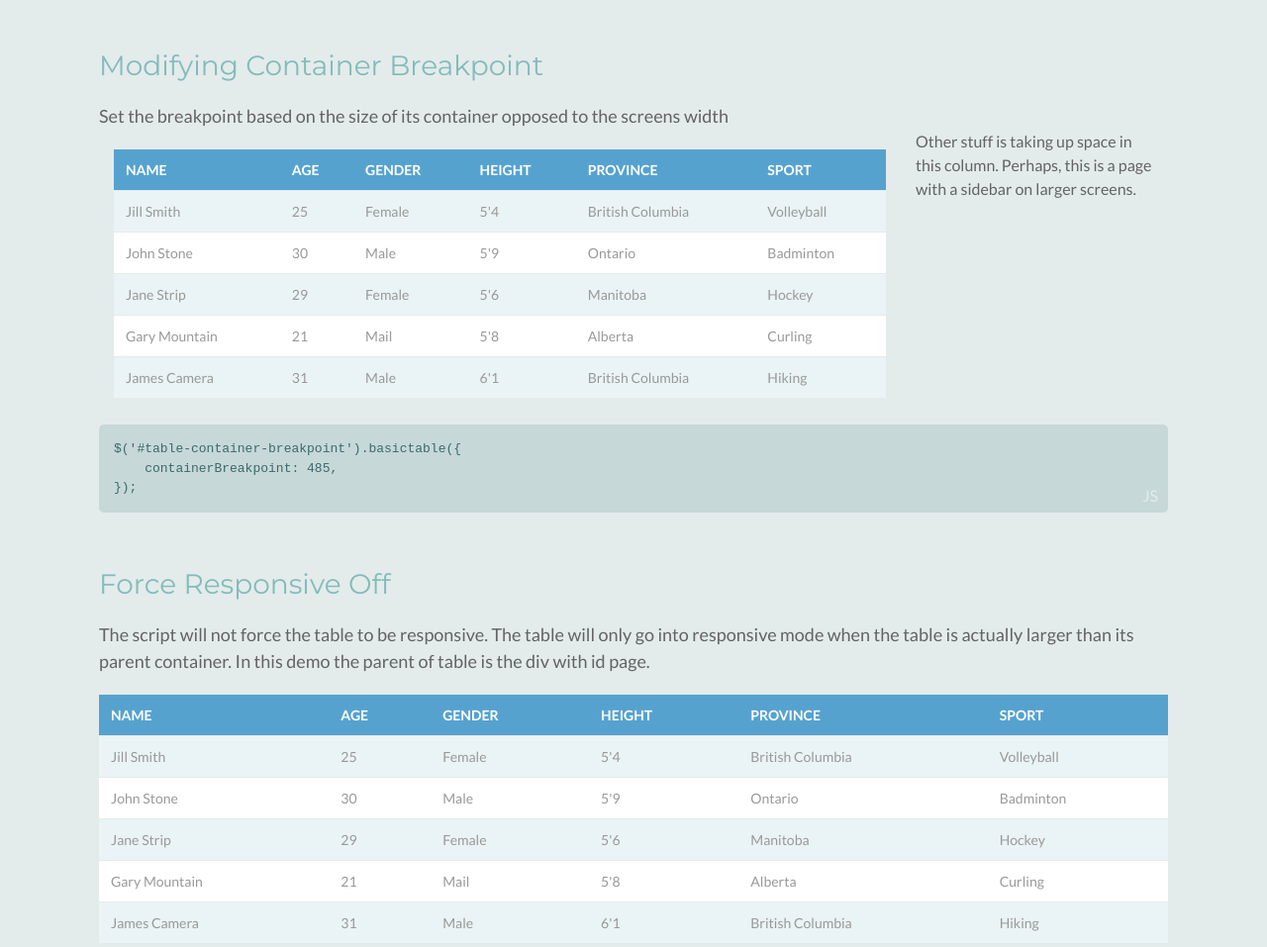
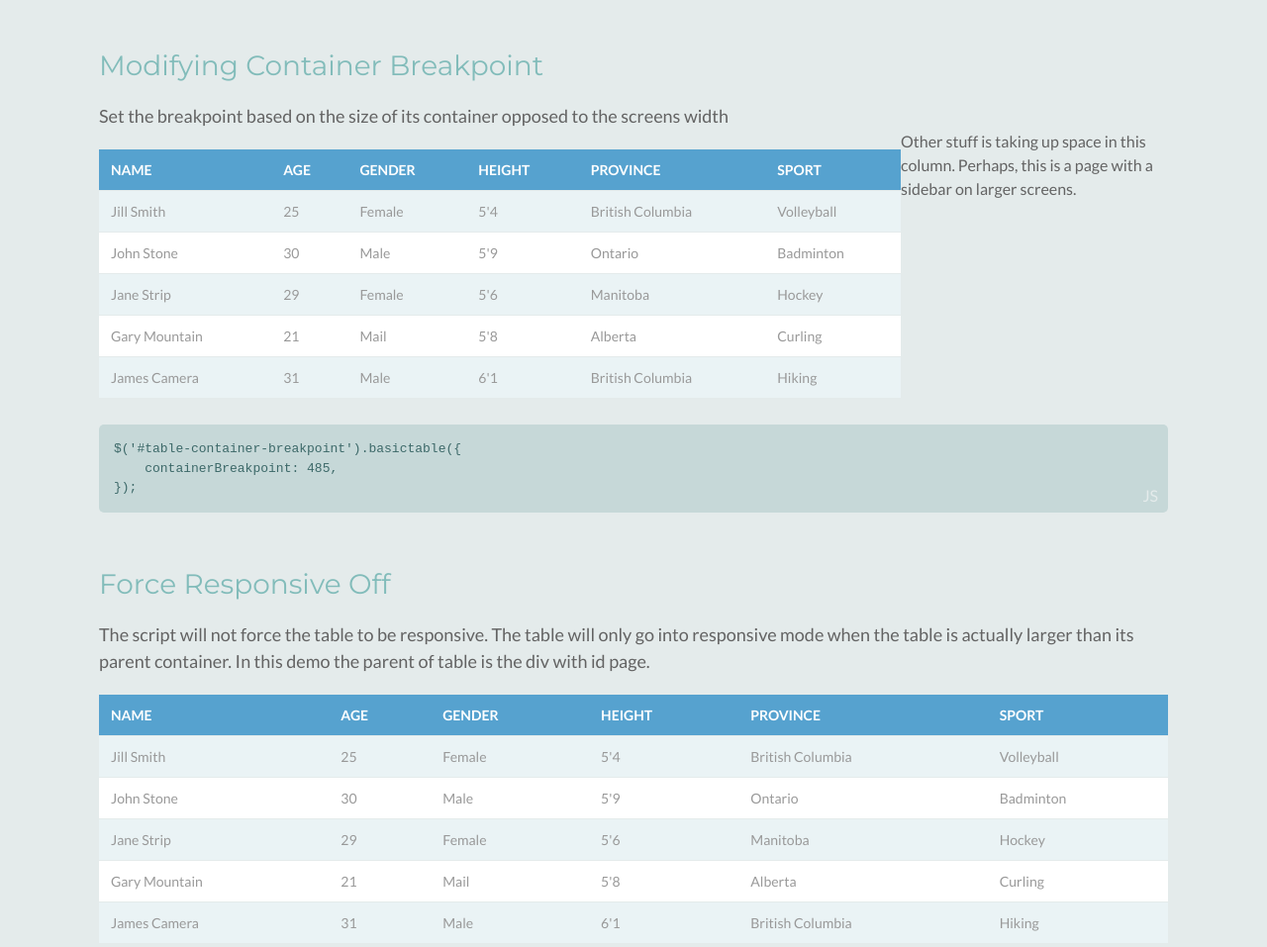
Before and after one commit to jerrylow/basictable, a website: page demo/index.html in a window 1280 px wide. Shown: the part 1240-2197 px from the top of the page at 99% size. Drawn offline with nearby package versions, Linux system fonts and the light colour scheme.

Commit message:
Remove unnecessary styles from container demo

```diff
--- a/demo/css/style.css
+++ b/demo/css/style.css
@@ -356,36 +356,8 @@ table {
 }
 
 /*Bootstrap*/
-* {
-  -webkit-box-sizing: border-box;
-  -moz-box-sizing: border-box;
-  box-sizing: border-box;
-}
-*:before,
-*:after {
-  -webkit-box-sizing: border-box;
-  -moz-box-sizing: border-box;
-  box-sizing: border-box;
-}
-.container-fluid {
-  margin-right: auto;
-  margin-left: auto;
-  padding-left: 15px;
-  padding-right: 15px;
-}
-.row {
-  margin-left: -15px;
-  margin-right: -15px;
-}
-.col-xs-1, .col-sm-1, .col-md-1, .col-lg-1, .col-xs-2, .col-sm-2, .col-md-2, .col-lg-2, .col-xs-3, .col-sm-3, .col-md-3, .col-lg-3, .col-xs-4, .col-sm-4, .col-md-4, .col-lg-4, .col-xs-5, .col-sm-5, .col-md-5, .col-lg-5, .col-xs-6, .col-sm-6, .col-md-6, .col-lg-6, .col-xs-7, .col-sm-7, .col-md-7, .col-lg-7, .col-xs-8, .col-sm-8, .col-md-8, .col-lg-8, .col-xs-9, .col-sm-9, .col-md-9, .col-lg-9, .col-xs-10, .col-sm-10, .col-md-10, .col-lg-10, .col-xs-11, .col-sm-11, .col-md-11, .col-lg-11, .col-xs-12, .col-sm-12, .col-md-12, .col-lg-12 {
-  position: relative;
-  min-height: 1px;
-  padding-left: 15px;
-  padding-right: 15px;
-}
-
 @media (min-width: 768px) {
-  .col-sm-1, .col-sm-2, .col-sm-3, .col-sm-4, .col-sm-5, .col-sm-6, .col-sm-7, .col-sm-8, .col-sm-9, .col-sm-10, .col-sm-11, .col-sm-12 {
+  .col-sm-3, .col-sm-9{
     float: left;
   }
   .col-sm-3 {
@@ -395,17 +367,11 @@ table {
     width: 75%;
   }
 }
-.clearfix:before,
-.clearfix:after,
-.container-fluid:before,
-.container-fluid:after,
 .row:before,
 .row:after {
   content: " ";
   display: table;
 }
-.clearfix:after,
-.container-fluid:after,
 .row:after {
   clear: both;
 }
--- a/demo/index.html
+++ b/demo/index.html
@@ -176,7 +176,6 @@
 
   <h2>Modifying Container Breakpoint</h2>
   <p>Set the breakpoint based on the size of its container opposed to the screens width</p>
-  <div class="container-fluid">
   <div class="row">
     <div class="col-sm-9">
         <table id="table-container-breakpoint">
@@ -235,7 +234,6 @@
       </table>
     </div>
     <div class="col-sm-3">Other stuff is taking up space in this column. Perhaps, this is a page with a sidebar on larger screens.</div>
-    </div>
   </div>
   <code class="js">
     $('#table-container-breakpoint').basictable({<br />
```
Lines whose indentation alone changed are shown as unchanged.
